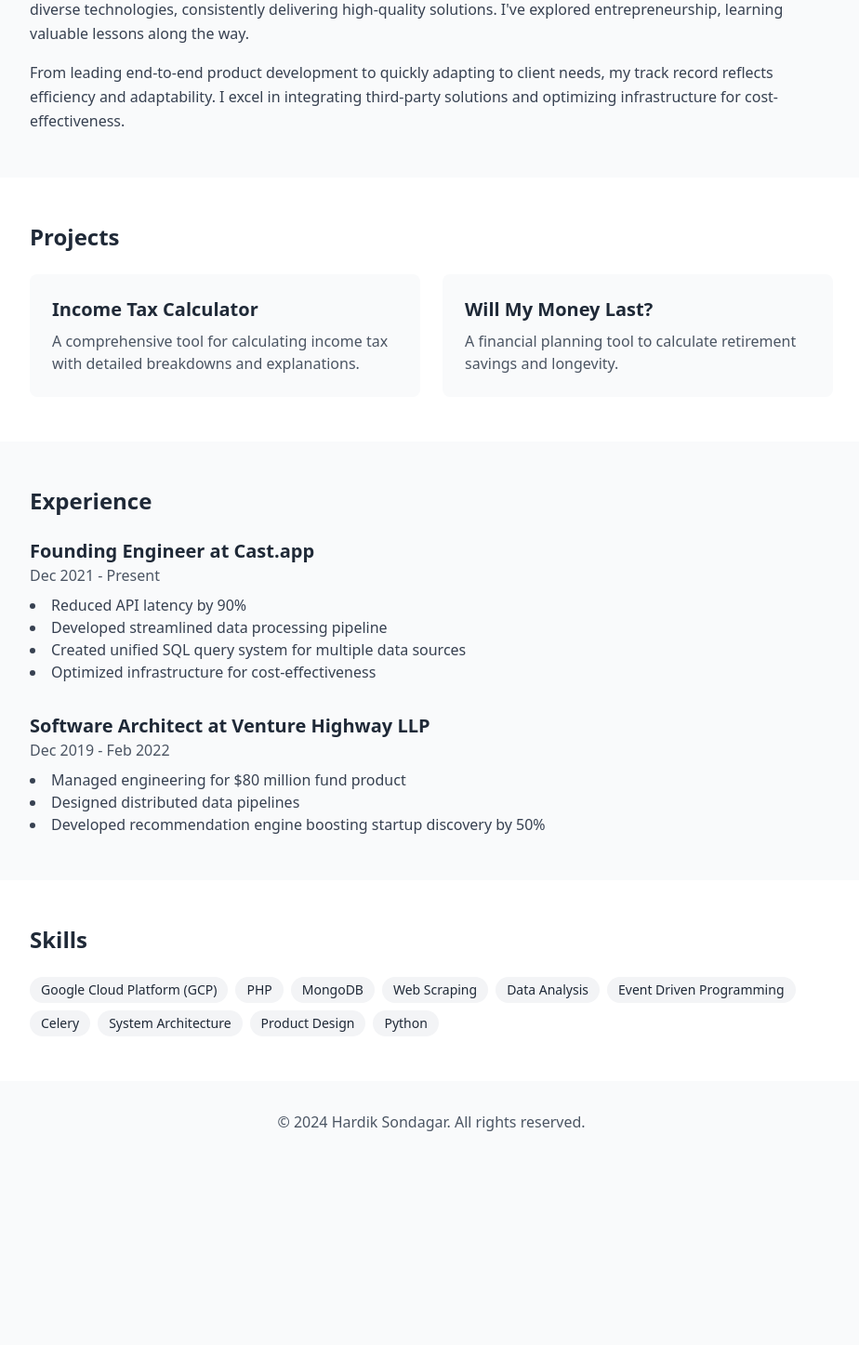
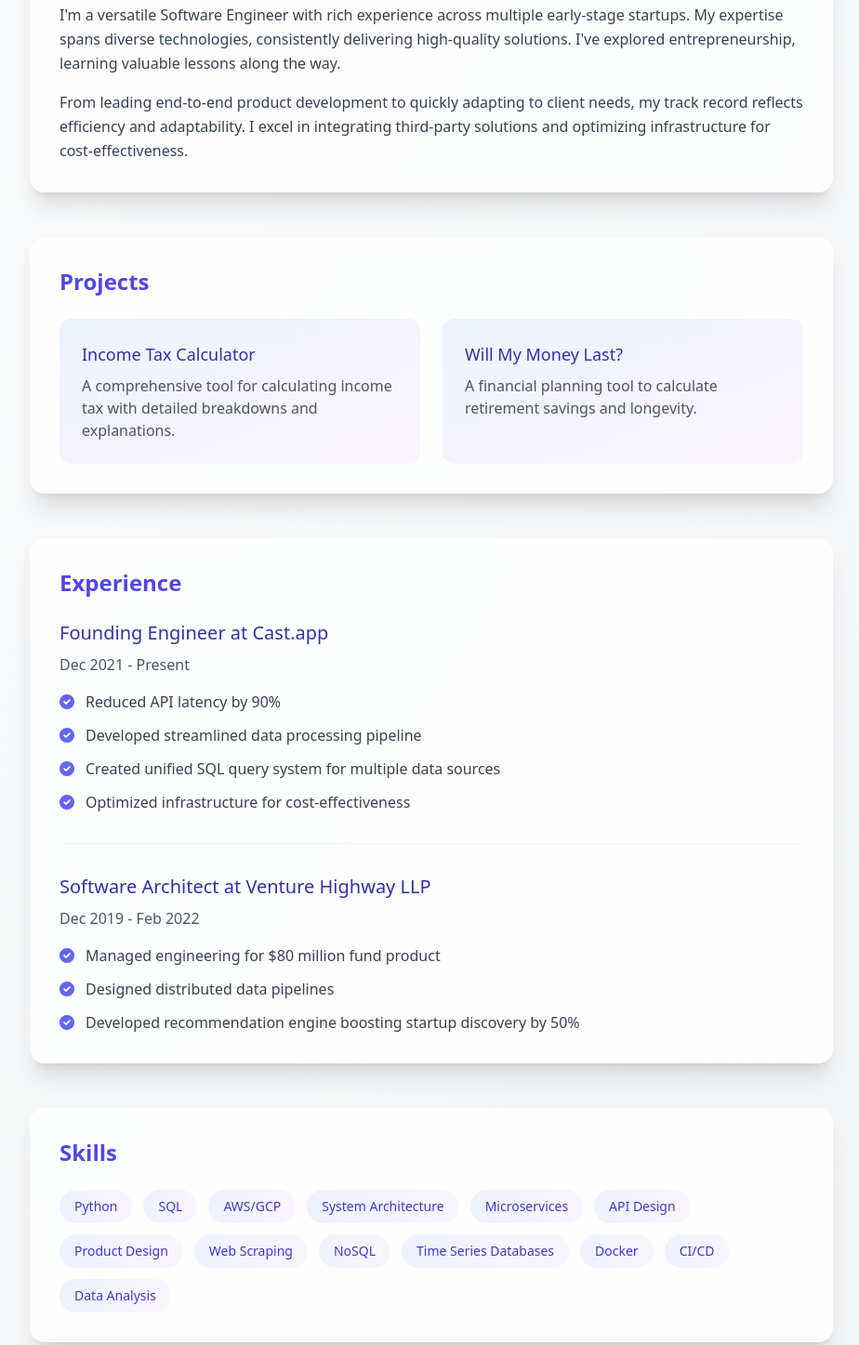
Before and after one commit to hardiksondagar/hardiksondagar.github.io, a plain HTML site: page index.html in a window 1280 px wide. Shown: the part 385-1832 px from the top of the page at 93% size, without its empty margins (176-1100 px from the left). Before the commit the page ends 1636 px from the top, so only its background shows below. Drawn offline with nearby package versions, Linux system fonts and the light colour scheme.

Commit message:
update ui

```diff
--- a/index.html
+++ b/index.html
@@ -6,105 +6,157 @@
     <title>Hardik Sondagar - Software Engineer</title>
     <script src="https://cdn.tailwindcss.com"></script>
     <link rel="stylesheet" href="https://cdnjs.cloudflare.com/ajax/libs/font-awesome/6.0.0/css/all.min.css">
+    <style>
+        @keyframes float {
+            0% { transform: translateY(0px); }
+            50% { transform: translateY(-10px); }
+            100% { transform: translateY(0px); }
+        }
+        .float-animation {
+            animation: float 3s ease-in-out infinite;
+        }
+        .gradient-text {
+            background: linear-gradient(135deg, #4f46e5 0%, #7c3aed 100%);
+            -webkit-background-clip: text;
+            -webkit-text-fill-color: transparent;
+        }
+        .hover-lift {
+            transition: transform 0.2s ease-in-out;
+        }
+        .hover-lift:hover {
+            transform: translateY(-5px);
+        }
+    </style>
 </head>
-<body class="bg-gray-50 text-gray-800">
+<body class="bg-gradient-to-br from-gray-50 to-gray-100 text-gray-800 min-h-screen">
+    <div class="container mx-auto px-4 py-12 max-w-4xl">
         <!-- Hero Section -->
-    <header class="bg-white shadow-sm">
-        <div class="max-w-4xl mx-auto px-4 py-16">
-            <h1 class="text-4xl font-bold mb-4">Hardik Sondagar</h1>
-            <p class="text-xl text-gray-600 mb-4">Software Engineer & Founding Engineer at Cast.app</p>
-            <div class="flex gap-4">
-                <a href="mailto:hardikmsondagar@gmail.com" class="text-gray-600 hover:text-gray-900">
-                    <i class="fas fa-envelope mr-2"></i>hardikmsondagar@gmail.com
+        <header class="bg-white/80 backdrop-blur-sm rounded-2xl shadow-xl p-8 mb-12 text-center relative overflow-hidden">
+            <div class="absolute inset-0 bg-gradient-to-br from-indigo-50/50 to-purple-50/50"></div>
+            <div class="relative">
+                <h1 class="text-5xl font-bold gradient-text mb-4">Hardik Sondagar</h1>
+                <p class="text-xl text-gray-600 mb-6">Software Engineer & Founding Engineer at Cast.app</p>
+                <div class="flex justify-center gap-6">
+                    <a href="mailto:hardikmsondagar@gmail.com" class="text-gray-600 hover:text-indigo-600 transition-colors group">
+                        <i class="fas fa-envelope mr-2 group-hover:scale-110 transition-transform"></i>hardikmsondagar@gmail.com
                     </a>
-                <a href="tel:+919033881148" class="text-gray-600 hover:text-gray-900">
-                    <i class="fas fa-phone mr-2"></i>+91 90338 81148
+                    <a href="tel:+919033881148" class="text-gray-600 hover:text-indigo-600 transition-colors group">
+                        <i class="fas fa-phone mr-2 group-hover:scale-110 transition-transform"></i>+91 90338 81148
                     </a>
-                <a href="https://linkedin.com/in/hardiksondagar" target="_blank" class="text-gray-600 hover:text-gray-900">
-                    <i class="fab fa-linkedin mr-2"></i>LinkedIn
+                    <a href="https://linkedin.com/in/hardiksondagar" target="_blank" class="text-gray-600 hover:text-indigo-600 transition-colors group">
+                        <i class="fab fa-linkedin mr-2 group-hover:scale-110 transition-transform"></i>LinkedIn
                     </a>
                 </div>
             </div>
         </header>
 
         <!-- About Section -->
-    <section class="max-w-4xl mx-auto px-4 py-12">
-        <h2 class="text-2xl font-bold mb-6">About Me</h2>
+        <section class="bg-white/80 backdrop-blur-sm rounded-2xl shadow-xl p-8 mb-12 hover-lift">
+            <h2 class="text-2xl font-semibold gradient-text mb-6">About Me</h2>
+            <div class="space-y-4">
                 <p class="text-gray-700 leading-relaxed">
                     I'm a versatile Software Engineer with rich experience across multiple early-stage startups. My expertise spans diverse technologies, consistently delivering high-quality solutions. I've explored entrepreneurship, learning valuable lessons along the way.
                 </p>
-        <p class="text-gray-700 leading-relaxed mt-4">
+                <p class="text-gray-700 leading-relaxed">
                     From leading end-to-end product development to quickly adapting to client needs, my track record reflects efficiency and adaptability. I excel in integrating third-party solutions and optimizing infrastructure for cost-effectiveness.
                 </p>
+            </div>
         </section>
 
         <!-- Projects Section -->
-    <section class="bg-white py-12">
-        <div class="max-w-4xl mx-auto px-4">
-            <h2 class="text-2xl font-bold mb-6">Projects</h2>
+        <section class="bg-white/80 backdrop-blur-sm rounded-2xl shadow-xl p-8 mb-12">
+            <h2 class="text-2xl font-semibold gradient-text mb-6">Projects</h2>
             <div class="grid md:grid-cols-2 gap-6">
-                <a href="https://hardiksondagar.github.io/income-tax-calculator" target="_blank" class="block p-6 bg-gray-50 rounded-lg hover:shadow-md transition-shadow">
-                    <h3 class="text-xl font-semibold mb-2">Income Tax Calculator</h3>
+                <a href="https://hardiksondagar.github.io/income-tax-calculator" target="_blank" class="group block p-6 bg-gradient-to-br from-indigo-50 to-purple-50 rounded-xl hover:shadow-lg transition-all hover-lift">
+                    <h3 class="text-lg font-medium text-indigo-800 mb-2 group-hover:text-indigo-600 transition-colors">Income Tax Calculator</h3>
                     <p class="text-gray-600">A comprehensive tool for calculating income tax with detailed breakdowns and explanations.</p>
                 </a>
-                <a href="https://hardiksondagar.github.io/will-my-money-last" target="_blank" class="block p-6 bg-gray-50 rounded-lg hover:shadow-md transition-shadow">
-                    <h3 class="text-xl font-semibold mb-2">Will My Money Last?</h3>
+                <a href="https://hardiksondagar.github.io/will-my-money-last" target="_blank" class="group block p-6 bg-gradient-to-br from-indigo-50 to-purple-50 rounded-xl hover:shadow-lg transition-all hover-lift">
+                    <h3 class="text-lg font-medium text-indigo-800 mb-2 group-hover:text-indigo-600 transition-colors">Will My Money Last?</h3>
                     <p class="text-gray-600">A financial planning tool to calculate retirement savings and longevity.</p>
                 </a>
-            </div>
             </div>
         </section>
 
         <!-- Experience Section -->
-    <section class="max-w-4xl mx-auto px-4 py-12">
-        <h2 class="text-2xl font-bold mb-6">Experience</h2>
+        <section class="bg-white/80 backdrop-blur-sm rounded-2xl shadow-xl p-8 mb-12">
+            <h2 class="text-2xl font-semibold gradient-text mb-6">Experience</h2>
             <div class="space-y-8">
-            <div>
-                <h3 class="text-xl font-semibold">Founding Engineer at Cast.app</h3>
-                <p class="text-gray-600">Dec 2021 - Present</p>
-                <ul class="list-disc list-inside mt-2 text-gray-700">
-                    <li>Reduced API latency by 90%</li>
-                    <li>Developed streamlined data processing pipeline</li>
-                    <li>Created unified SQL query system for multiple data sources</li>
-                    <li>Optimized infrastructure for cost-effectiveness</li>
+                <div class="border-b border-gray-100 pb-8 hover-lift">
+                    <h3 class="text-xl font-medium text-indigo-800 mb-2">Founding Engineer at Cast.app</h3>
+                    <p class="text-gray-600 mb-4">Dec 2021 - Present</p>
+                    <ul class="list-none space-y-3">
+                        <li class="flex items-start">
+                            <i class="fas fa-check-circle text-indigo-500 mt-1 mr-3"></i>
+                            <span class="text-gray-700">Reduced API latency by 90%</span>
+                        </li>
+                        <li class="flex items-start">
+                            <i class="fas fa-check-circle text-indigo-500 mt-1 mr-3"></i>
+                            <span class="text-gray-700">Developed streamlined data processing pipeline</span>
+                        </li>
+                        <li class="flex items-start">
+                            <i class="fas fa-check-circle text-indigo-500 mt-1 mr-3"></i>
+                            <span class="text-gray-700">Created unified SQL query system for multiple data sources</span>
+                        </li>
+                        <li class="flex items-start">
+                            <i class="fas fa-check-circle text-indigo-500 mt-1 mr-3"></i>
+                            <span class="text-gray-700">Optimized infrastructure for cost-effectiveness</span>
+                        </li>
                     </ul>
                 </div>
-            <div>
-                <h3 class="text-xl font-semibold">Software Architect at Venture Highway LLP</h3>
-                <p class="text-gray-600">Dec 2019 - Feb 2022</p>
-                <ul class="list-disc list-inside mt-2 text-gray-700">
-                    <li>Managed engineering for $80 million fund product</li>
-                    <li>Designed distributed data pipelines</li>
-                    <li>Developed recommendation engine boosting startup discovery by 50%</li>
+                <div class="hover-lift">
+                    <h3 class="text-xl font-medium text-indigo-800 mb-2">Software Architect at Venture Highway LLP</h3>
+                    <p class="text-gray-600 mb-4">Dec 2019 - Feb 2022</p>
+                    <ul class="list-none space-y-3">
+                        <li class="flex items-start">
+                            <i class="fas fa-check-circle text-indigo-500 mt-1 mr-3"></i>
+                            <span class="text-gray-700">Managed engineering for $80 million fund product</span>
+                        </li>
+                        <li class="flex items-start">
+                            <i class="fas fa-check-circle text-indigo-500 mt-1 mr-3"></i>
+                            <span class="text-gray-700">Designed distributed data pipelines</span>
+                        </li>
+                        <li class="flex items-start">
+                            <i class="fas fa-check-circle text-indigo-500 mt-1 mr-3"></i>
+                            <span class="text-gray-700">Developed recommendation engine boosting startup discovery by 50%</span>
+                        </li>
                     </ul>
                 </div>
             </div>
         </section>
 
         <!-- Skills Section -->
-    <section class="bg-white py-12">
-        <div class="max-w-4xl mx-auto px-4">
-            <h2 class="text-2xl font-bold mb-6">Skills</h2>
-            <div class="flex flex-wrap gap-2">
-                <span class="px-3 py-1 bg-gray-100 rounded-full text-sm">Google Cloud Platform (GCP)</span>
-                <span class="px-3 py-1 bg-gray-100 rounded-full text-sm">PHP</span>
-                <span class="px-3 py-1 bg-gray-100 rounded-full text-sm">MongoDB</span>
-                <span class="px-3 py-1 bg-gray-100 rounded-full text-sm">Web Scraping</span>
-                <span class="px-3 py-1 bg-gray-100 rounded-full text-sm">Data Analysis</span>
-                <span class="px-3 py-1 bg-gray-100 rounded-full text-sm">Event Driven Programming</span>
-                <span class="px-3 py-1 bg-gray-100 rounded-full text-sm">Celery</span>
-                <span class="px-3 py-1 bg-gray-100 rounded-full text-sm">System Architecture</span>
-                <span class="px-3 py-1 bg-gray-100 rounded-full text-sm">Product Design</span>
-                <span class="px-3 py-1 bg-gray-100 rounded-full text-sm">Python</span>
-            </div>
+        <section class="bg-white/80 backdrop-blur-sm rounded-2xl shadow-xl p-8 mb-12">
+            <h2 class="text-2xl font-semibold gradient-text mb-6">Skills</h2>
+            <div class="flex flex-wrap gap-3">
+                <!-- Backend & Infrastructure -->
+                <span class="px-4 py-2 bg-gradient-to-r from-indigo-50 to-purple-50 text-indigo-700 rounded-full text-sm hover:shadow-md transition-all hover-lift">Python</span>
+                <span class="px-4 py-2 bg-gradient-to-r from-indigo-50 to-purple-50 text-indigo-700 rounded-full text-sm hover:shadow-md transition-all hover-lift">SQL</span>
+                <span class="px-4 py-2 bg-gradient-to-r from-indigo-50 to-purple-50 text-indigo-700 rounded-full text-sm hover:shadow-md transition-all hover-lift">AWS/GCP</span>
+                <span class="px-4 py-2 bg-gradient-to-r from-indigo-50 to-purple-50 text-indigo-700 rounded-full text-sm hover:shadow-md transition-all hover-lift">System Architecture</span>
+                <span class="px-4 py-2 bg-gradient-to-r from-indigo-50 to-purple-50 text-indigo-700 rounded-full text-sm hover:shadow-md transition-all hover-lift">Microservices</span>
+                <span class="px-4 py-2 bg-gradient-to-r from-indigo-50 to-purple-50 text-indigo-700 rounded-full text-sm hover:shadow-md transition-all hover-lift">API Design</span>
+                <span class="px-4 py-2 bg-gradient-to-r from-indigo-50 to-purple-50 text-indigo-700 rounded-full text-sm hover:shadow-md transition-all hover-lift">Product Design</span>
+                <span class="px-4 py-2 bg-gradient-to-r from-indigo-50 to-purple-50 text-indigo-700 rounded-full text-sm hover:shadow-md transition-all hover-lift">Web Scraping</span>
+
+                <span class="px-4 py-2 bg-gradient-to-r from-indigo-50 to-purple-50 text-indigo-700 rounded-full text-sm hover:shadow-md transition-all hover-lift">NoSQL</span>
+                <span class="px-4 py-2 bg-gradient-to-r from-indigo-50 to-purple-50 text-indigo-700 rounded-full text-sm hover:shadow-md transition-all hover-lift">Time Series Databases</span>
+
+                <!-- DevOps & Tools -->
+                <span class="px-4 py-2 bg-gradient-to-r from-indigo-50 to-purple-50 text-indigo-700 rounded-full text-sm hover:shadow-md transition-all hover-lift">Docker</span>
+                <span class="px-4 py-2 bg-gradient-to-r from-indigo-50 to-purple-50 text-indigo-700 rounded-full text-sm hover:shadow-md transition-all hover-lift">CI/CD</span>
+
+                <!-- Data & Analytics -->
+                <span class="px-4 py-2 bg-gradient-to-r from-indigo-50 to-purple-50 text-indigo-700 rounded-full text-sm hover:shadow-md transition-all hover-lift">Data Analysis</span>
+
+                <!-- Architecture & Design -->
             </div>
         </section>
 
         <!-- Footer -->
-    <footer class="bg-gray-50 py-8">
-        <div class="max-w-4xl mx-auto px-4 text-center text-gray-600">
+        <footer class="text-center text-gray-500 text-sm">
             <p>© 2024 Hardik Sondagar. All rights reserved.</p>
+        </footer>
     </div>
-    </footer>
 </body>
 </html>
```
Lines whose indentation alone changed are shown as unchanged.
